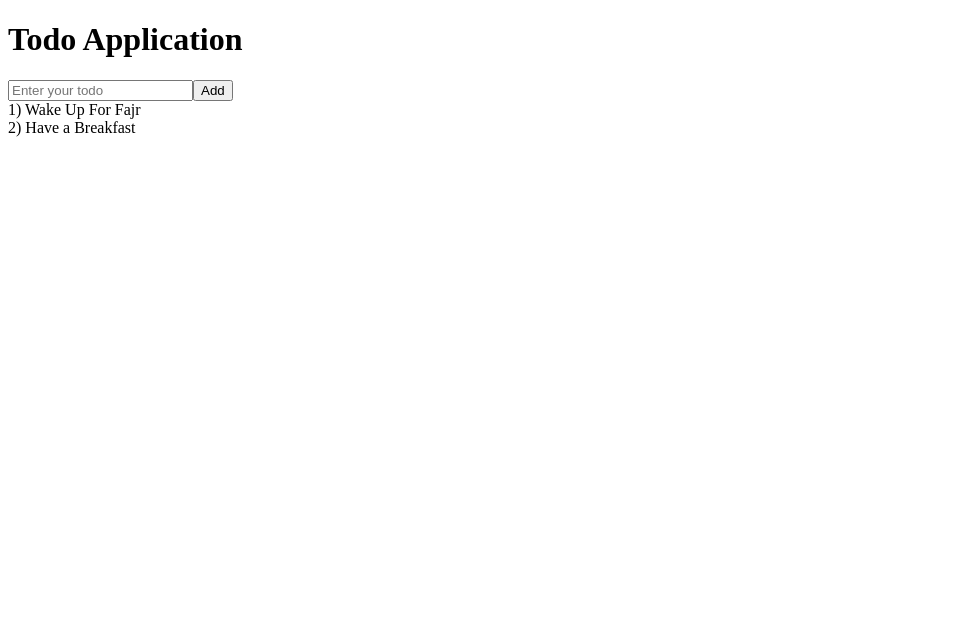
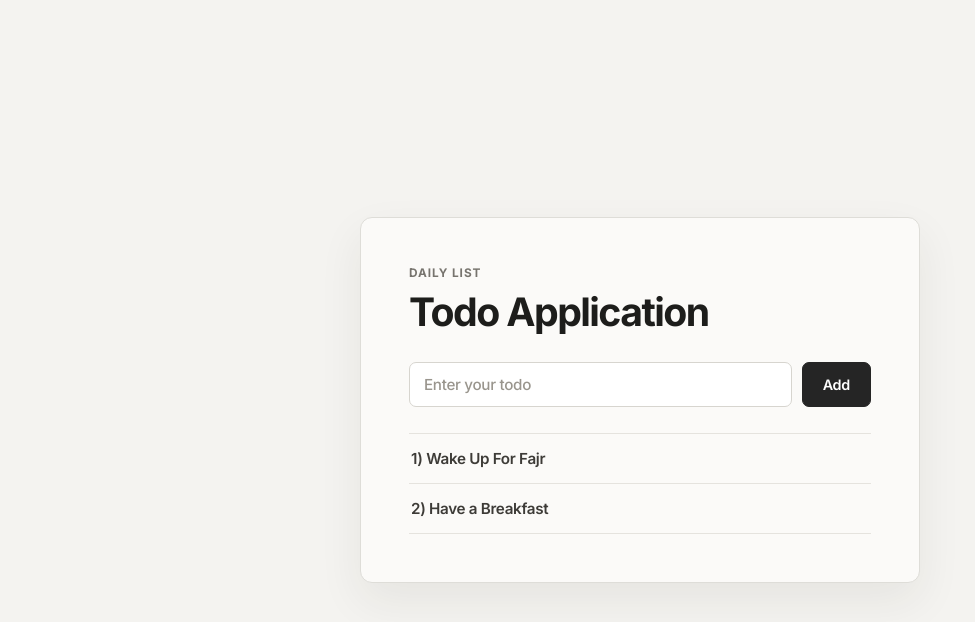
Before and after one commit to Wasif-Tai/React---Created-a-Notes-App, a React (Vite) app: page / in a window 1280 px wide. Shown: the top 622 px of the page, without its empty margins (0-975 px from the left). Built offline with nearby package versions, Linux system fonts and the light colour scheme.

Commit message:
{UPDATE} Applied CSS Styles

```diff
--- a/src/App.css
+++ b/src/App.css
@@ -0,0 +1,129 @@
+@import url("https://fonts.googleapis.com/css2?family=Inter:wght@500;600;700&display=swap");
+
+:root {
+	font-family: "Inter", "Helvetica Neue", sans-serif;
+	color: #252525;
+	background: #f4f3f0;
+	font-synthesis: none;
+	text-rendering: optimizeLegibility;
+}
+
+* {
+	box-sizing: border-box;
+}
+
+body {
+	margin: 0;
+	min-width: 320px;
+	min-height: 100vh;
+}
+
+button,
+input {
+	font: inherit;
+	letter-spacing: -0.02em;
+}
+
+.todo-page {
+	display: grid;
+	min-height: 100vh;
+	place-items: center;
+	padding: 32px 20px;
+}
+
+.todo-panel {
+	width: min(100%, 560px);
+	padding: clamp(28px, 6vw, 48px);
+	border: 1px solid #deddd8;
+	border-radius: 12px;
+	background: #fbfaf8;
+	box-shadow: 0 18px 45px rgb(38 37 34 / 7%);
+}
+
+.todo-eyebrow {
+	margin: 0 0 10px;
+	color: #77746e;
+	font-size: 0.74rem;
+	font-weight: 700;
+	letter-spacing: 0.08em;
+	text-transform: uppercase;
+}
+
+h1 {
+	margin: 0 0 28px;
+	color: #1d1d1b;
+	font-size: clamp(1.8rem, 5vw, 2.45rem);
+	font-weight: 700;
+	letter-spacing: -0.04em;
+	line-height: 1.1;
+}
+
+.todo-form {
+	display: flex;
+	gap: 10px;
+	margin-bottom: 26px;
+}
+
+input {
+	min-width: 0;
+	flex: 1;
+	border: 1px solid #d7d5cf;
+	border-radius: 7px;
+	outline: none;
+	padding: 12px 14px;
+	color: #252525;
+	background: #fff;
+	font-size: 0.95rem;
+	font-weight: 500;
+	transition: border-color 160ms ease, box-shadow 160ms ease;
+}
+
+input::placeholder {
+	color: #99958d;
+}
+
+input:focus {
+	border-color: #8e8a81;
+	box-shadow: 0 0 0 3px rgb(142 138 129 / 14%);
+}
+
+button {
+	border: 1px solid #252525;
+	border-radius: 7px;
+	padding: 0 20px;
+	color: #fff;
+	background: #252525;
+	cursor: pointer;
+	font-size: 0.9rem;
+	font-weight: 600;
+	transition: background 160ms ease, border-color 160ms ease;
+}
+
+button:hover {
+	border-color: #4a4945;
+	background: #4a4945;
+}
+
+.todo-list {
+	border-top: 1px solid #e5e3de;
+}
+
+.todo-item {
+	border-bottom: 1px solid #e5e3de;
+	padding: 15px 2px;
+	color: #3d3b37;
+	font-size: 0.95rem;
+	font-weight: 600;
+	letter-spacing: -0.02em;
+}
+
+@media (max-width: 480px) {
+	.todo-form {
+		align-items: stretch;
+		flex-direction: column;
+	}
+
+	button {
+		min-height: 44px;
+	}
+}
--- a/src/App.jsx
+++ b/src/App.jsx
@@ -22,26 +22,30 @@ function Todos() {
     setTodoInp("");
   };
   return (
-    <div>
-      <h1>Todo Application</h1>
-      <div>
+    <main className="todo-page">
+      <section className="todo-panel">
+        <p className="todo-eyebrow">Daily list</p>
+        <h1>Todo Application</h1>
+        <div className="todo-form">
         <input
+          aria-label="New todo"
           placeholder="Enter your todo"
           onChange={(e) => setTodoInp(e.target.value)}
           value={todoInp}
         />
-        <button onClick={addTodo}>{"Add"}</button>
-      </div>
-      <div>
+        <button onClick={addTodo}>Add</button>
+        </div>
+        <div className="todo-list">
         {todos.map((data, index) => {
           return (
-            <div>
+            <div className="todo-item" key={data.title}>
               {index + 1 + ")"} {data.title}
             </div>
           );
         })}
-      </div>
-    </div>
+        </div>
+      </section>
+    </main>
   );
 }
 
```
